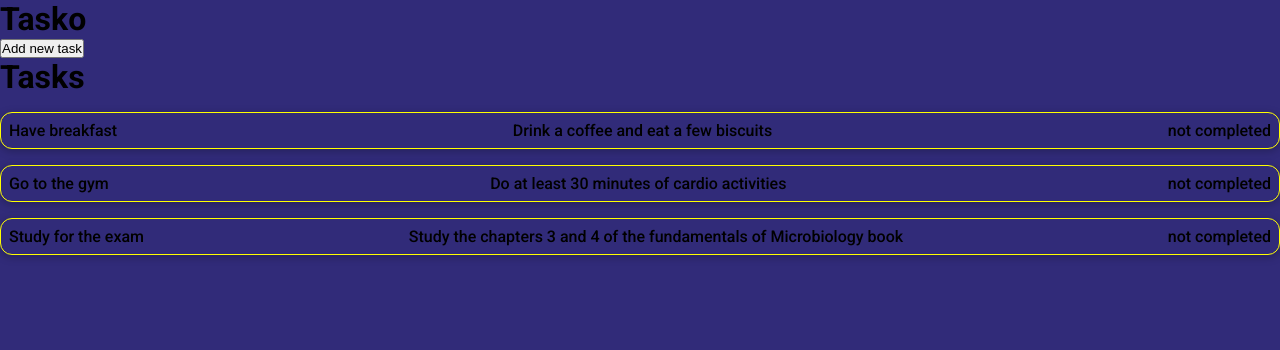
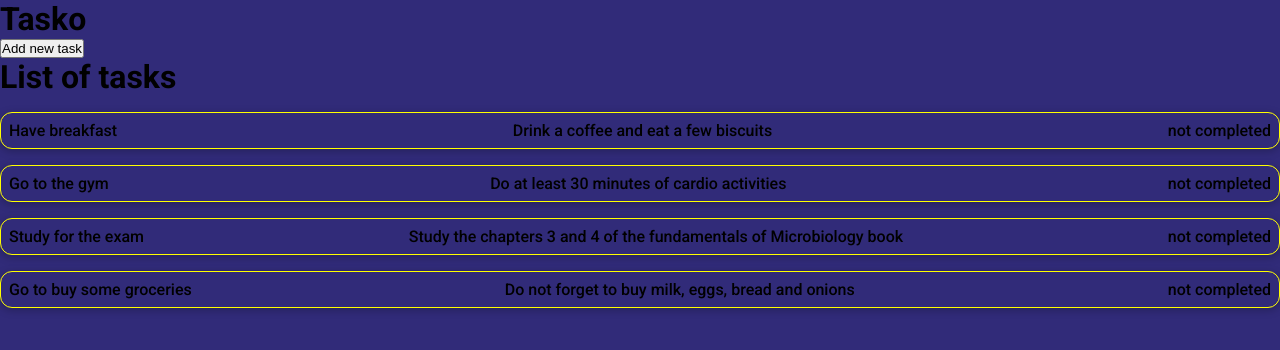
Before and after one commit to Manish2005/tasko-app, a React (Vite) app: page / in a window 1280 px wide. Shown: the top 350 px of the page. Built offline with nearby package versions, Linux system fonts and the light colour scheme; data requests are answered from the project's data file.

Commit message:
edit task form

```diff
--- a/data/db.json
+++ b/data/db.json
@@ -17,6 +17,12 @@
       "title": "Study for the exam",
       "description": "Study the chapters 3 and 4 of the fundamentals of Microbiology book",
       "status": "not completed"
+    },
+    {
+      "id": "3079a295",
+      "title": "Go to buy some groceries",
+      "description": "Do not forget to buy milk, eggs, bread and onions",
+      "status": "not completed"
     }
   ]
 }
--- a/src/components/TaskForm/TaskForm.jsx
+++ b/src/components/TaskForm/TaskForm.jsx
@@ -1,6 +1,7 @@
 import { useState } from "react";
 import { useNavigate } from "react-router-dom";
 import { v4 as uuidv4 } from "uuid";
+import { formInputs } from "./formInputs";
 import FormInput from "../FormInput/FormInput";
 
 export default function TaskForm() {
@@ -10,34 +11,6 @@ export default function TaskForm() {
     description: "",
     status: "not completed",
   });
-
-  const formInputs = [
-    {
-      id: 1,
-      name: "title",
-      type: "text",
-      placeholder: "Title",
-      label: "Title",
-      errorMessage: "The title must be 3-50 characters long",
-      pattern: "^.{3,50}$",
-      required: true,
-    },
-    {
-      id: 2,
-      name: "description",
-      type: "text",
-      placeholder: "Description",
-      label: "Description",
-      errorMessage: "Please enter a description",
-      required: true,
-    },
-    {
-      id: 3,
-      name: "status",
-      type: "text",
-      label: "Status",
-    },
-  ];
 
   const handleSubmit = (e) => {
     e.preventDefault();
@@ -60,14 +33,9 @@ export default function TaskForm() {
 
     fetch("http://localhost:3000/tasks", requestOptions)
       .then((res) => res.json())
-      .then((data) => {
-        // Handle the response data
-        console.log(data);
-      })
-      .catch((error) => {
-        console.error(error);
+      .catch((err) => {
+        throw new Error(err);
       });
-
     navigate("/");
   };
 
@@ -83,9 +51,9 @@ export default function TaskForm() {
           {formInputs.map((input) => (
             <FormInput
               key={input.id}
-              {...input}
               value={values[input.name]}
               onChange={onChange}
+              {...input}
             />
           ))}
           <button>Submit</button>
--- /dev/null
+++ b/src/components/TaskForm/formInputs.js
@@ -0,0 +1,28 @@
+export const formInputs = [
+  {
+    id: 1,
+    name: "title",
+    type: "text",
+    placeholder: "Title",
+    label: "Title",
+    errorMessage: "The title must be 3-50 characters long",
+    pattern: "^.{3,50}$",
+    required: true,
+  },
+  {
+    id: 2,
+    name: "description",
+    type: "text",
+    placeholder: "Description",
+    label: "Description",
+    errorMessage: "Please enter a description",
+    required: true,
+  },
+  {
+    id: 3,
+    name: "status",
+    type: "text",
+    label: "Status",
+    required: true,
+  },
+];
--- a/src/components/Tasks/Tasks.jsx
+++ b/src/components/Tasks/Tasks.jsx
@@ -3,7 +3,7 @@ import Task from "../Task/Task";
 export default function Tasks({ tasks, isLoading, error }) {
   return (
     <div>
-      <h1>Tasks</h1>
+      <h1>List of tasks</h1>
       {isLoading && <div>Loading tasks...</div>}
       {error && <div>{error}</div>}
       {tasks &&
--- a/src/hooks/useFetch.jsx
+++ b/src/hooks/useFetch.jsx
@@ -1,4 +1,4 @@
-import { useState, useEffect, useRef } from "react";
+import { useState, useEffect } from "react";
 
 export const useFetch = (url) => {
   const [data, setData] = useState(null);
```
